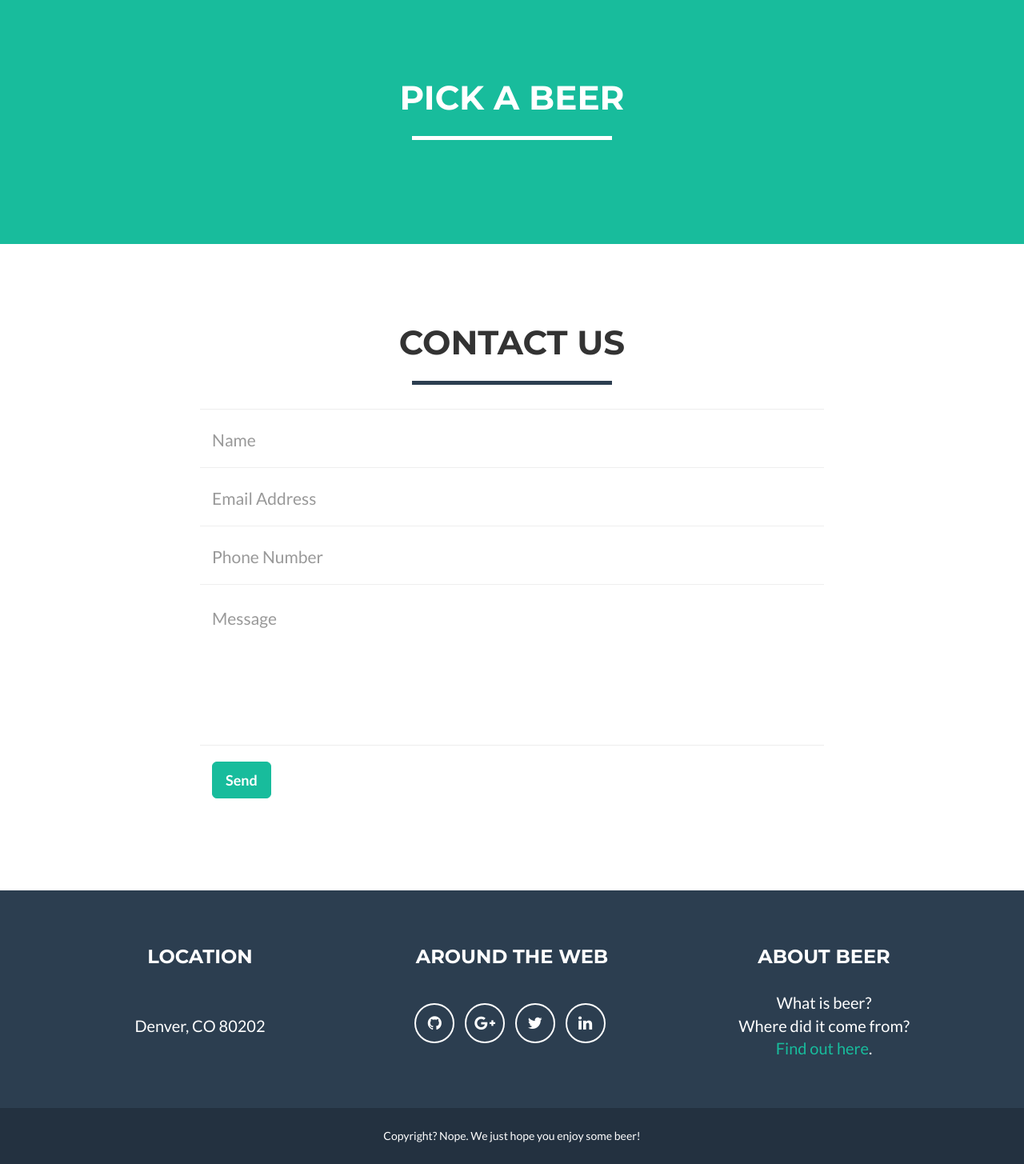
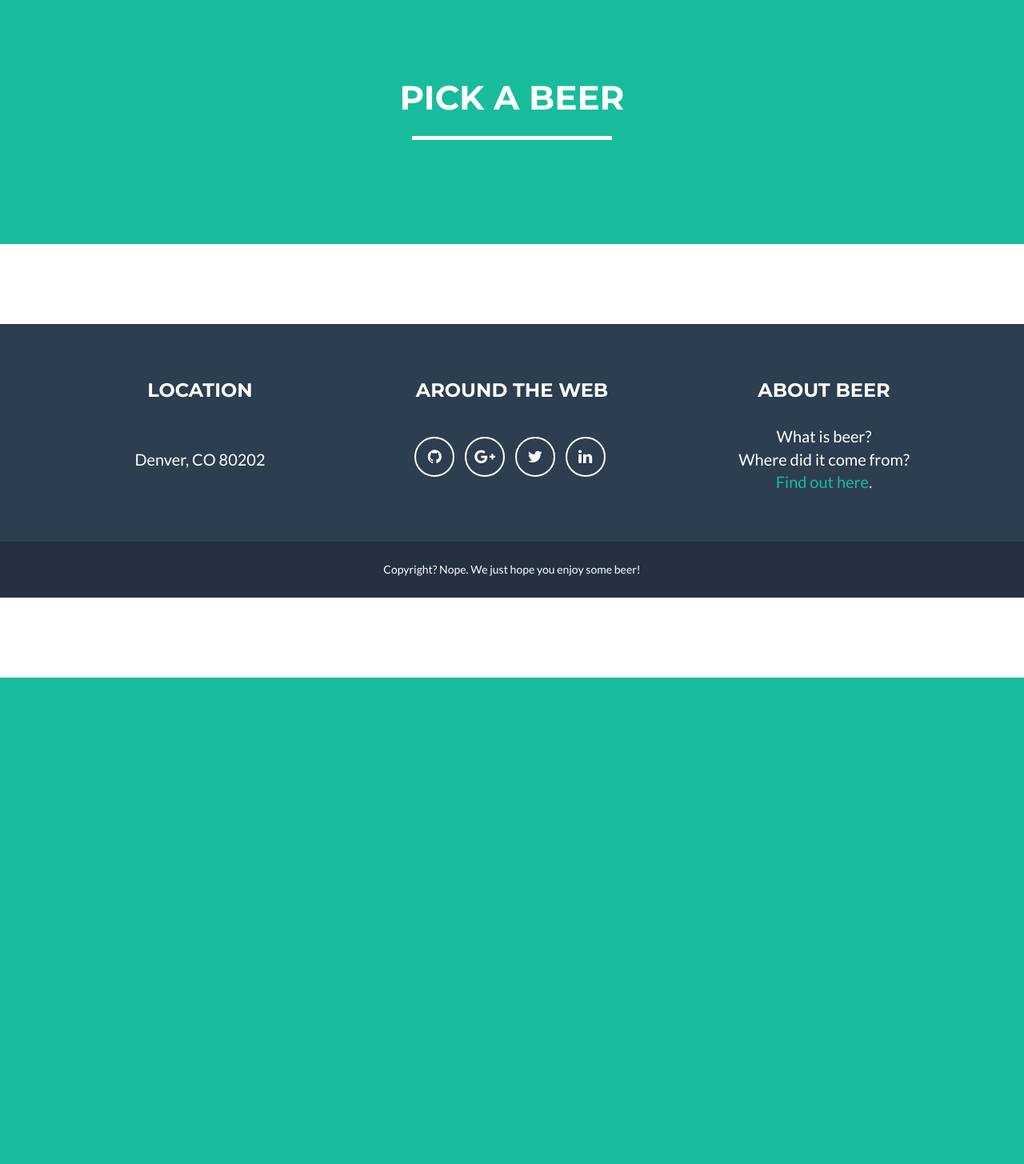
Before and after one commit to trentwoodbury/BeerRecommender, a Flask app: template website/templates/index.html in a window 1280 px wide. Shown: the part 1300-2755 px from the top of the page at 80% size. After the commit the page ends 2147 px from the top, so only its background shows below. Run offline with Flask 2, Linux system fonts and the light colour scheme; the template is opened without the code that fills it, so the values that code supplies are empty; parts of the project's set-up code (start-up, migrations or seed data) failed here and were passed over; some libraries are stand-ins or nearby versions.

Commit message:
Remove contact section

```diff
--- a/website/templates/index.html
+++ b/website/templates/index.html
@@ -131,62 +131,8 @@
 
 
 
-    <!-- Contact Section -->
-    <section id="contact">
-        <div class="container">
-            <div class="row">
-                <div class="col-lg-12 text-center">
-                    <h2>Contact Us</h2>
-                    <hr class="star-primary">
-                </div>
-            </div>
-            <div class="row">
-                <div class="col-lg-8 col-lg-offset-2">
-                    <!-- To configure the contact form email address, go to mail/contact_me.php and update the email address in the PHP file on line 19. -->
-                    <!-- The form should work on most web servers, but if the form is not working you may need to configure your web server differently. -->
-                    <form name="sentMessage" id="contactForm" novalidate>
-                        <div class="row control-group">
-                            <div class="form-group col-xs-12 floating-label-form-group controls">
-                                <label>Name</label>
-                                <input type="text" class="form-control" placeholder="Name" id="name" required data-validation-required-message="Please enter your name.">
-                                <p class="help-block text-danger"></p>
-                            </div>
-                        </div>
-                        <div class="row control-group">
-                            <div class="form-group col-xs-12 floating-label-form-group controls">
-                                <label>Email Address</label>
-                                <input type="email" class="form-control" placeholder="Email Address" id="email" required data-validation-required-message="Please enter your email address.">
-                                <p class="help-block text-danger"></p>
-                            </div>
-                        </div>
-                        <div class="row control-group">
-                            <div class="form-group col-xs-12 floating-label-form-group controls">
-                                <label>Phone Number</label>
-                                <input type="tel" class="form-control" placeholder="Phone Number" id="phone" required data-validation-required-message="Please enter your phone number.">
-                                <p class="help-block text-danger"></p>
-                            </div>
-                        </div>
-                        <div class="row control-group">
-                            <div class="form-group col-xs-12 floating-label-form-group controls">
-                                <label>Message</label>
-                                <textarea rows="5" class="form-control" placeholder="Message" id="message" required data-validation-required-message="Please enter a message."></textarea>
-                                <p class="help-block text-danger"></p>
-                            </div>
-                        </div>
-                        <br>
-                        <div id="success"></div>
-                        <div class="row">
-                            <div class="form-group col-xs-12">
-                                <button type="submit" class="btn btn-success btn-lg">Send</button>
-                            </div>
-                        </div>
-                    </form>
-                </div>
-            </div>
-        </div>
-    </section>
-
     <!-- Footer -->
+<section id="contact">
     <footer class="text-center">
         <div class="footer-above">
             <div class="container">
@@ -461,7 +407,7 @@
             </div>
         </div>
     </div>
-
+</section>
     <!-- jQuery -->
     <script src="/static/vendor/jquery/jquery.min.js"></script>
 
```
